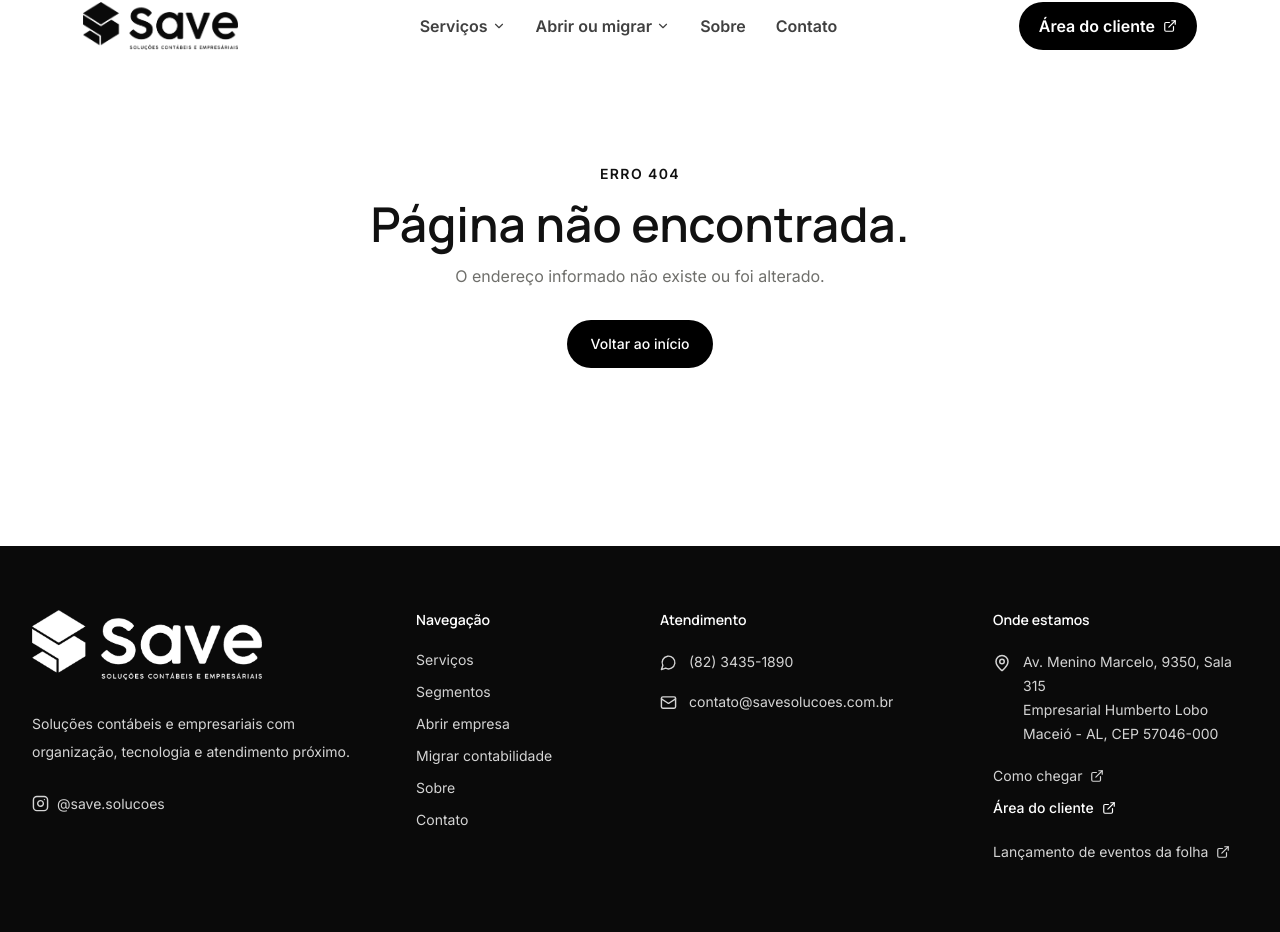
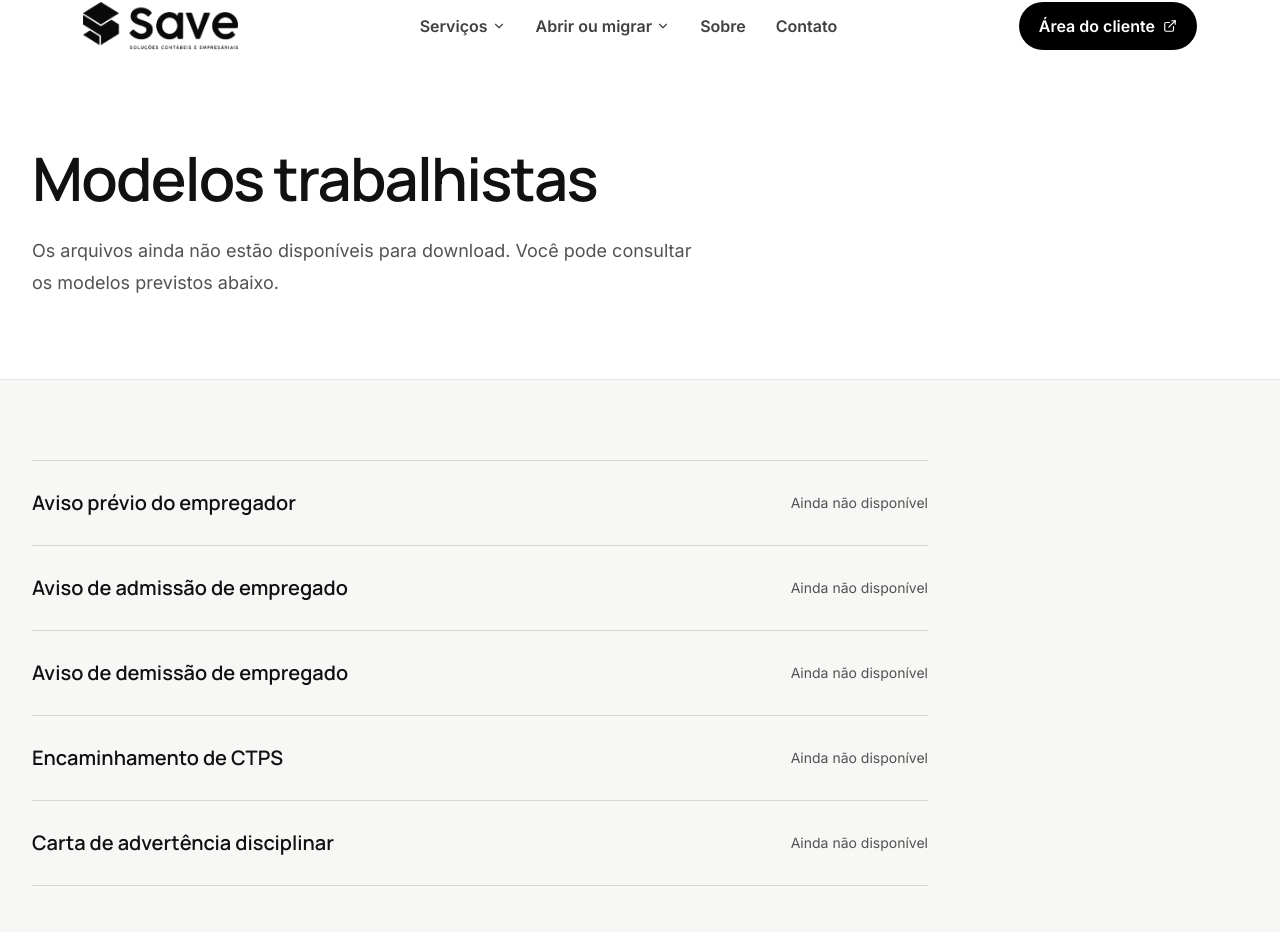
Before and after one commit to caioarchive/savesolucoes, a Next.js app: page /downloads in a window 1280 px wide. Before the commit this address had no page. Shown: the part 14-946 px from the top of the page. Built offline with nearby package versions, Linux system fonts and the light colour scheme.

Commit message:
feat: preparar catalogo dos cinco modelos trabalhistas

```diff
--- /dev/null
+++ b/app/downloads/page.js
@@ -0,0 +1,75 @@
+import Link from "next/link";
+import { Download } from "lucide-react";
+import Container from "@/components/layout/Container";
+import { downloads } from "@/data/downloads";
+import { makeMetadata } from "@/lib/metadata";
+
+export const metadata = makeMetadata(
+  "Downloads",
+  "Consulte a disponibilidade dos modelos trabalhistas da Save.",
+  "/downloads",
+);
+
+export default function DownloadsPage() {
+  const available = downloads.some((item) => item.file);
+  return (
+    <>
+      <section className="border-b border-border bg-white pb-16 pt-32 sm:pb-20 lg:pt-40">
+        <Container>
+          <h1 className="max-w-4xl text-balance text-4xl leading-[1.08] tracking-[-0.03em] text-foreground sm:text-5xl lg:text-6xl">
+            Modelos trabalhistas
+          </h1>
+          <p className="mt-6 max-w-2xl text-base leading-7 text-neutral-600 sm:text-lg sm:leading-8">
+            {available
+              ? "Consulte os modelos disponíveis para download."
+              : "Os arquivos ainda não estão disponíveis para download. Você pode consultar os modelos previstos abaixo."}
+          </p>
+        </Container>
+      </section>
+      <section
+        aria-label="Modelos para download"
+        className="bg-surface py-14 sm:py-20"
+      >
+        <Container>
+          <ul className="max-w-4xl border-t border-border-strong">
+            {downloads.map((item) => (
+              <li
+                key={item.id}
+                className="flex flex-col items-start gap-3 border-b border-border-strong py-6 sm:flex-row sm:items-center sm:justify-between sm:gap-8 sm:py-7"
+              >
+                <h2 className="text-lg leading-7 text-foreground sm:text-xl">
+                  {item.title}
+                </h2>
+                {item.file ? (
+                  <a
+                    href={item.file}
+                    download
+                    className="inline-flex min-h-11 shrink-0 items-center gap-2 text-sm font-medium text-foreground underline decoration-neutral-400 underline-offset-4 transition-colors hover:decoration-neutral-950 focus-visible:rounded-sm focus-visible:outline-2 focus-visible:outline-offset-4 focus-visible:outline-neutral-950 motion-reduce:transition-none"
+                  >
+                    <Download size={17} aria-hidden="true" />
+                    Baixar arquivo
+                    <span className="sr-only">: {item.title}</span>
+                  </a>
+                ) : (
+                  <span className="shrink-0 text-sm text-neutral-600">
+                    Ainda não disponível
+                  </span>
+                )}
+              </li>
+            ))}
+          </ul>
+          <p className="mt-10 max-w-2xl text-base leading-7 text-neutral-600">
+            Precisa de um desses modelos?{" "}
+            <Link
+              href="/contato"
+              className="font-medium text-foreground underline underline-offset-4 focus-visible:rounded-sm focus-visible:outline-2 focus-visible:outline-offset-4 focus-visible:outline-neutral-950"
+            >
+              Fale com a equipe da Save
+            </Link>
+            .
+          </p>
+        </Container>
+      </section>
+    </>
+  );
+}
--- a/app/sitemap.js
+++ b/app/sitemap.js
@@ -10,6 +10,7 @@ export default function sitemap() {
     "/sobre",
     "/segmentos",
     "/contato",
+    "/downloads",
     "/politica-de-privacidade",
     "/termos-de-uso",
   ];
--- /dev/null
+++ b/data/downloads.js
@@ -0,0 +1,8 @@
+// Preencher file apenas depois de receber e salvar o arquivo em public/downloads.
+export const downloads = [
+  { id: "aviso-previo", title: "Aviso prévio do empregador", file: null },
+  { id: "admissao", title: "Aviso de admissão de empregado", file: null },
+  { id: "demissao", title: "Aviso de demissão de empregado", file: null },
+  { id: "ctps", title: "Encaminhamento de CTPS", file: null },
+  { id: "advertencia", title: "Carta de advertência disciplinar", file: null },
+];
--- a/data/navigation.js
+++ b/data/navigation.js
@@ -21,6 +21,7 @@ export const businessNavigation = [
 ];
 
 export const footerNavigation = [
+  { label: "Downloads", href: "/downloads" },
   { label: "Serviços", href: "/servicos" },
   { label: "Segmentos", href: "/segmentos" },
   ...businessNavigation,
--- a/next.config.mjs
+++ b/next.config.mjs
@@ -4,6 +4,7 @@ const nextConfig = {
   skipTrailingSlashRedirect: true,
   async redirects() {
     const clientLinks = [
+      ["/site/downloads", "/downloads"],
       [
         "/site/pagina-adicional/53/lancamento-de-eventos",
         "/contato#acessos-do-cliente",
```
Also changed, not shown: 2 other files (tests, documents, lock files or other folders).
